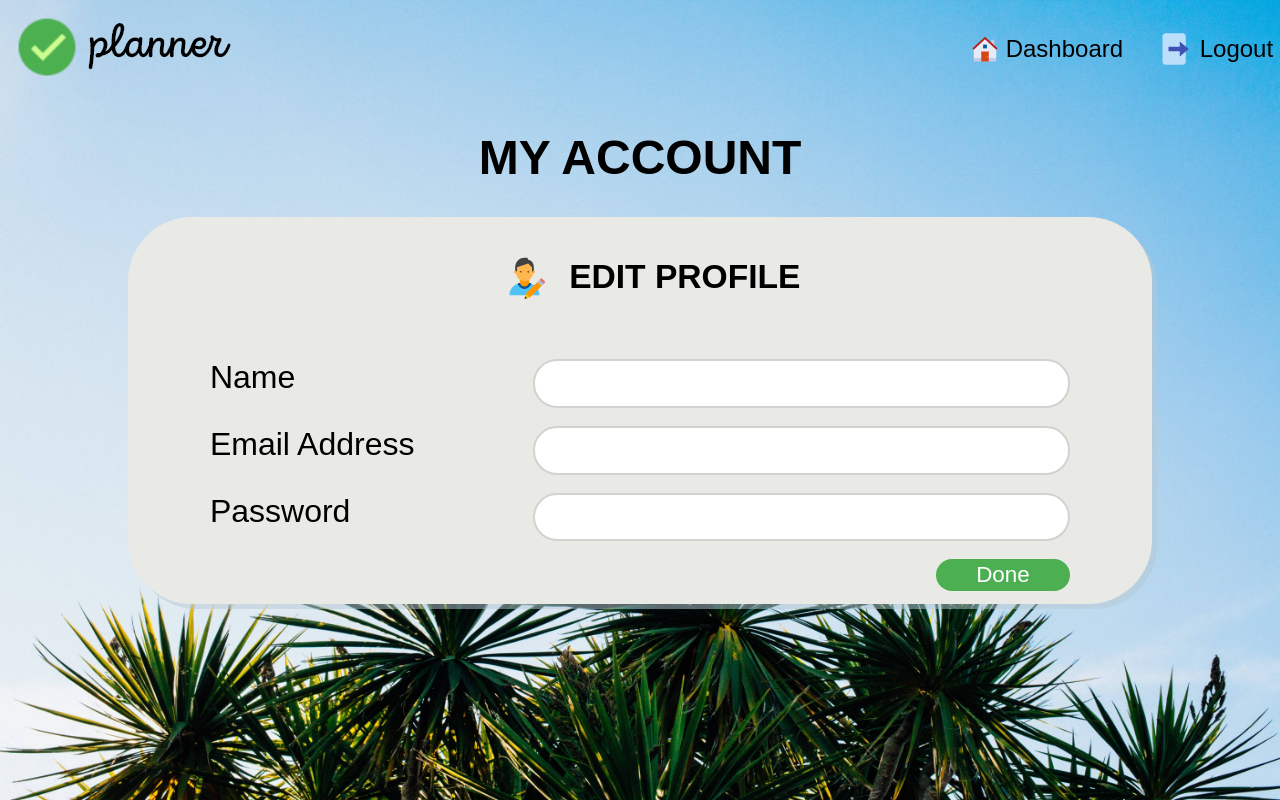
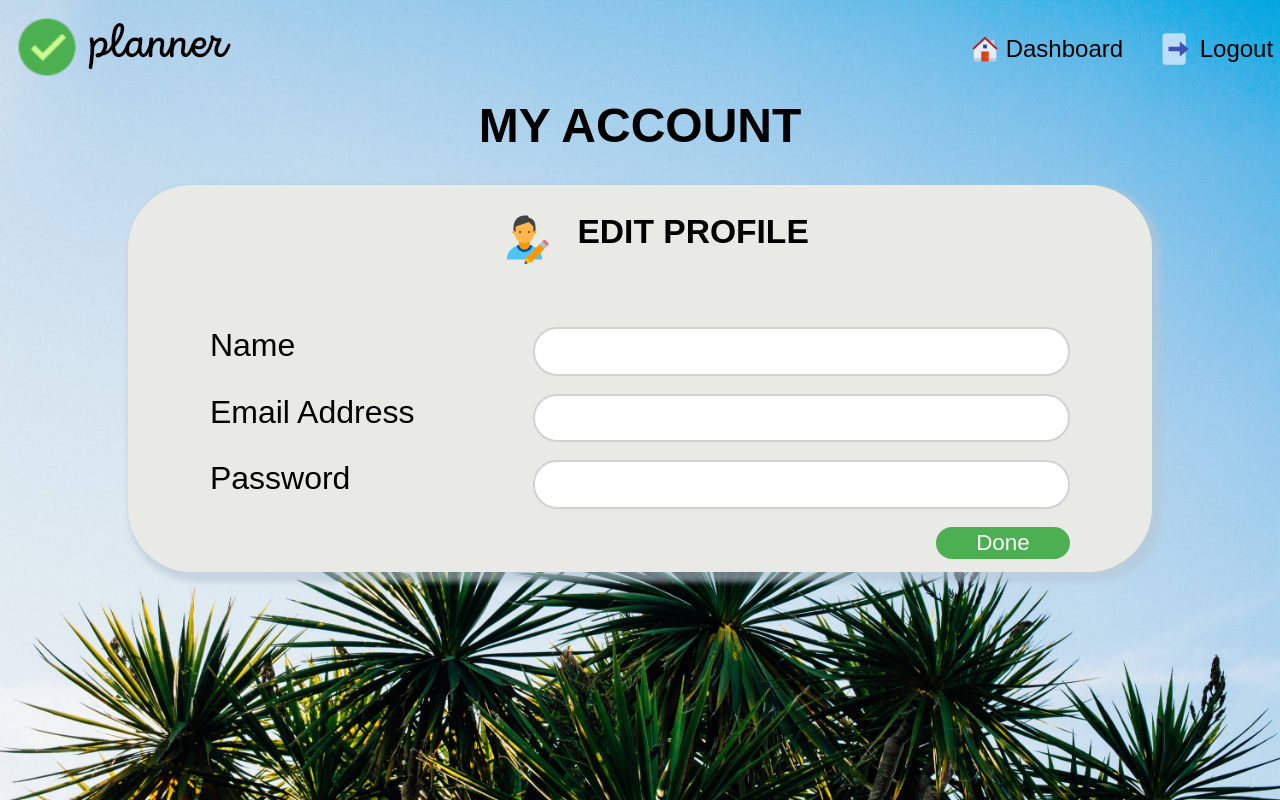
Before and after one commit to anushkakamalja/Personal-Planner, a Flask app: page /my_account in a window 1280 px wide. Run offline with Flask 2, Linux system fonts and the light colour scheme.

Commit message:
Made my account page responsive

```diff
--- a/static/css/my_account.css
+++ b/static/css/my_account.css
@@ -1,6 +1,7 @@
-.full {
+html,body{
   margin: 0;
   left: 0;
+  height: 100%;
   background-image: url('/static/assets/images/my_account_bg.jpg');
   background-size: 100% 100%;
   background-repeat: no-repeat;
@@ -53,6 +57,7 @@
 }
 
 h1 {
+    margin-top: 0;
   text-align: center;
   font-size: 3rem;
 }
@@ -60,20 +65,21 @@ h1 {
 .edit {
   display: flex;
   flex-direction: column;
+  justify-content: space-around;
   background-color: #e9eae5;
   border-radius: 4rem;
-  padding: 1% 5%;
+  padding: 0% 5% 1% 5%;
   width: 70%;
-  margin: auto;
+  margin: 0% auto;
   position: center;
-  box-shadow: 5px 5px rgba(181, 199, 211, 0.5);
+  box-shadow: 5px 5px 5px 5px rgba(181, 199, 211, 0.6);
 }
 
 .title {
   display: flex;
   flex-direction: row;
   justify-content: center;
-  width: 50%;
+  width: auto;
   margin: 0 auto;
   font-size: 1.4rem;
 }
--- a/templates/my_account.html
+++ b/templates/my_account.html
@@ -4,7 +4,7 @@
     <meta charset="UTF-8" />
     <meta http-equiv="X-UA-Compatible" content="IE=edge" />
     <meta name="viewport" content="width=device-width, initial-scale=1.0" />
-    <link rel="stylesheet" href="{{url_for('static',filename='/css/my_account.css')}}" />
+    <link rel="stylesheet" href="/static/css/my_account.css" />
     <title>My Account</title>
   </head>
 
```
Also changed, not shown: other parts of static/css/my_account.css (+82 -1 lines).
